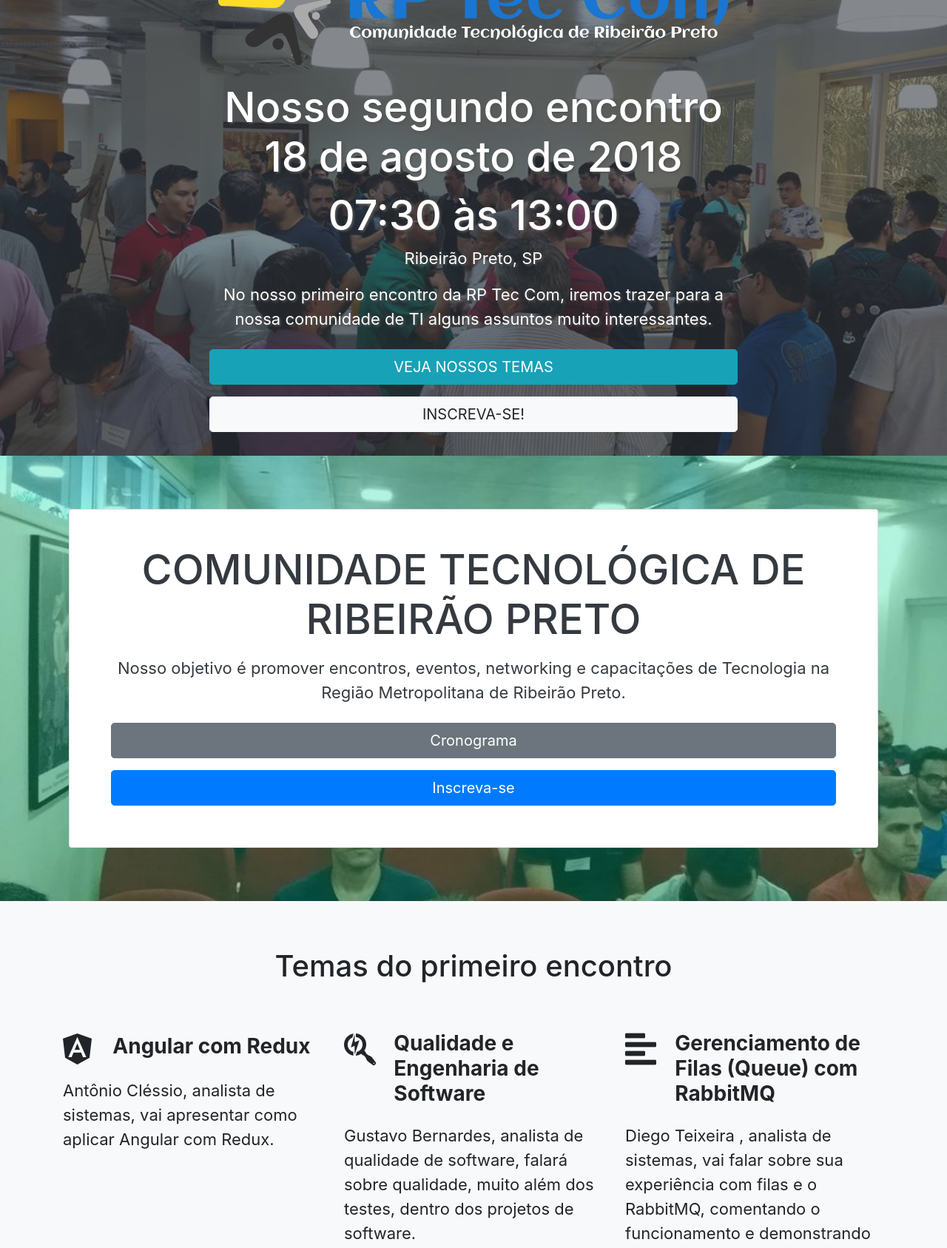
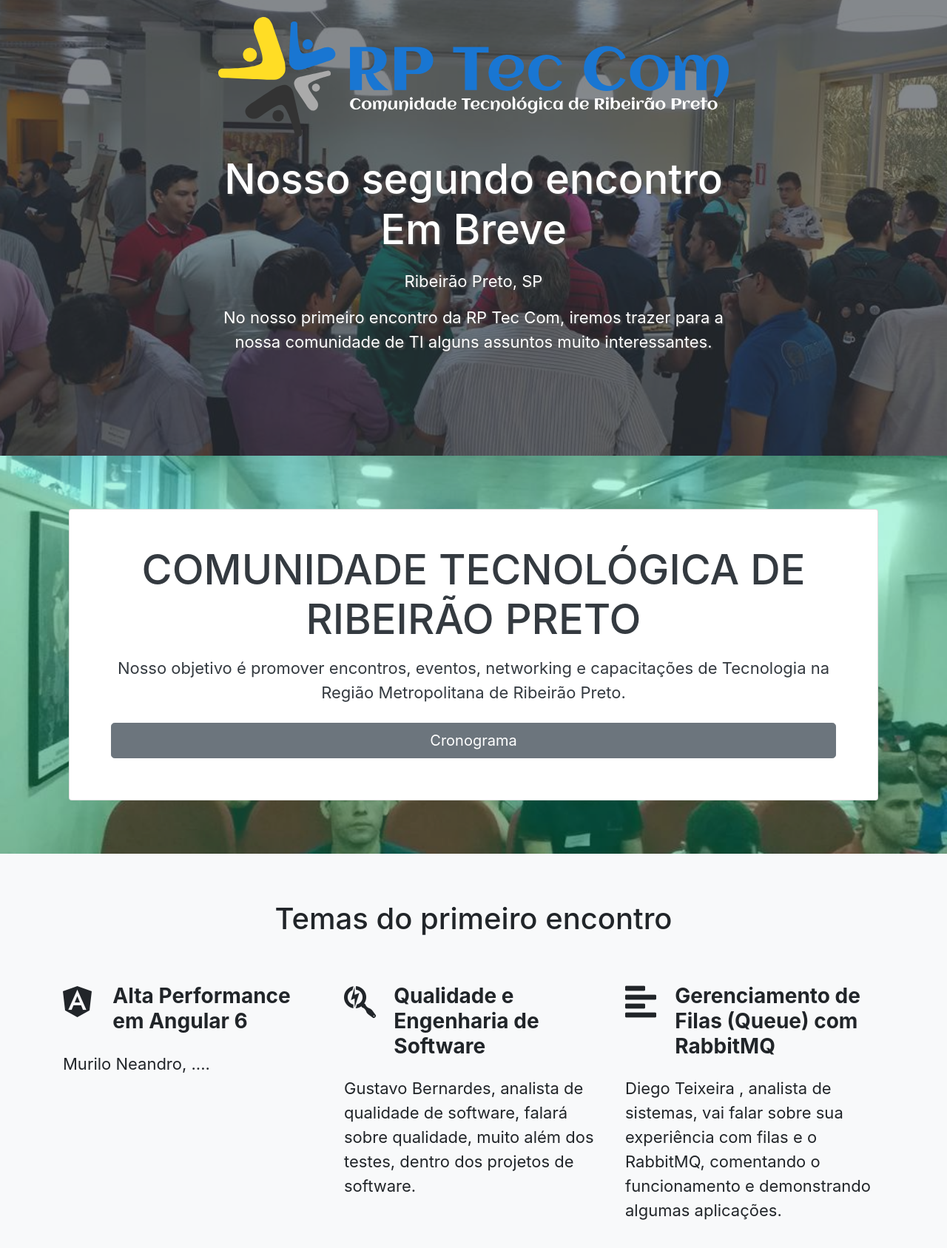
Before and after one commit to lucasbuetto/RPTecCom.web.site, a website: page app/index.html in a window 1280 px wide. Shown: the part 184-1871 px from the top of the page at 74% size. Drawn offline with nearby package versions, Linux system fonts and the light colour scheme; files that its build step writes are made by us from their sources.

Commit message:
Integrar dados do arquivo de configuração #26

```diff
--- a/app/assets/js/index.js
+++ b/app/assets/js/index.js
@@ -103,7 +103,12 @@ function configuration(config) {
     //Set Event informations
     $('[eventDate]').text(config.eventDate);
     $('[eventPeriod]').text(config.eventPeriod);
-    $('[subscriptionUrl]').text(config.subscriptionUrl);
+    if(config.subscriptionUrl == null || config.subscriptionUrl == "" | config.subscriptionUrl == undefined) {
+        $('[subscriptionUrl]').addClass('d-none');
+    }
+    else {
+        $('[subscriptionUrl][href]').attr('href', config.subscriptionUrl);
+    }
 
     //Set Location
     var location = config.location;
--- a/app/assets/json/config.json
+++ b/app/assets/json/config.json
@@ -1,9 +1,9 @@
 {
     "name": "RP Tec Com",
     "year": "2018",
-    "eventDate": "18 de agosto de 2018",
-    "eventPeriod": "07:30 às 13:00",
-    "subscriptionUrl": "#SYMPLA_OR_OTHER_SUBSCRIPTION_SYSTEM",
+    "eventDate": "Em Breve",
+    "eventPeriod": "",
+    "subscriptionUrl": "",
     "facebook": "",
     "twitter": "",
     "Instagram": "",
--- a/app/assets/json/schedule.json
+++ b/app/assets/json/schedule.json
@@ -13,8 +13,8 @@
     },
     {
         "horary": "08:40",
-        "theme": "Angular com Redux",
-        "speaker": "Antônio Cléssio",
+        "theme": "Alta Performance em Angular 6",
+        "speaker": "Murilo Neandro",
         "trail": "Técnico"
     },
     {
--- a/app/assets/json/speakers.json
+++ b/app/assets/json/speakers.json
@@ -1,9 +1,9 @@
 [
     {
         "animate": "animate-in-left",
-        "image": "assets/images/palestrantes/antonio_clessio.jpg",
-        "name": "Antônio Cléssio",
-        "theme": "Angular com Redux"
+        "image": "assets/images/palestrantes/default.png",
+        "name": "Murilo Neandro",
+        "theme": "Alta Performance em Angular 6"
     },
     {
         "animate": "animate-in-down",
--- a/app/assets/json/sponsors.json
+++ b/app/assets/json/sponsors.json
@@ -1,43 +1,8 @@
 [
-    {
-        "name": "avsoft",
-        "url": "http://reges.com.br/ribeiraopreto/",
-        "srcImage": "assets/images/apoio/logo-avsoft.jpg"
-    },
-    {
-        "name": "Data H",
-        "url": "https://www.datah.com.br/",
-        "srcImage": "assets/images/apoio/logo-datah.jpg"
-    },
-    {
-        "name": "iClinic",
-        "url": "http://iclinic.com.br/",
-        "srcImage": "assets/images/apoio/logo-iclinic.jpg"
-    },
-    {
-        "name": "Innowatt",
-        "url": "http://www.innowatt.ind.br/",
-        "srcImage": "assets/images/apoio/logo-innowatt.jpg"
-    },
     {
         "name": "MAG IT",
         "url": "http://www.mag-it.com.br/",
         "srcImage": "assets/images/apoio/logo-magit2.jpg"
-    },
-    {
-        "name": "faculdade REGES",
-        "url": "http://reges.com.br/ribeiraopreto/",
-        "srcImage": "assets/images/apoio/logo-reges.jpg"
-    },
-    {
-        "name": "Swfast",
-        "url": "http://www.swfast.com.br/",
-        "srcImage": "assets/images/apoio/logo-swfast.jpg"
-    },
-    {
-        "name": "Tree Inova",
-        "url": "http://treeinova.com.br/",
-        "srcImage": "assets/images/apoio/logo-treeinova.jpg"
     },
     {
         "name": "SwordMaster",
--- a/app/assets/json/themes.json
+++ b/app/assets/json/themes.json
@@ -1,8 +1,8 @@
 [
     {
         "icon": "fab fa-angular",
-        "theme": "Angular com Redux",
-        "description": "Antônio Cléssio, analista de sistemas, vai apresentar como aplicar Angular com Redux."
+        "theme": "Alta Performance em Angular 6",
+        "description": "Murilo Neandro, ...."
     },
     {
         "icon": "fab fa-searchengin",
--- a/app/index.html
+++ b/app/index.html
@@ -93,7 +93,7 @@
             <a class="nav-link" href="#contact">Contato</a>
           </li>
         </ul>
-        <a class="btn btn-outline-light navbar-btn mx-1" href="https://www.sympla.com.br/rp-tec-com-n1__200809" target="_blank">INSCRIÇÃO</a>
+        <a subscriptionUrl class="btn btn-outline-light navbar-btn mx-1" href="" target="_blank">INSCRIÇÃO</a>
       </div>
     </div>
   </nav>
@@ -115,8 +115,8 @@
             <p class="shadowed-text">Ribeirão Preto, SP</p>
             <p class="shadowed-text">No nosso primeiro encontro da RP Tec Com, iremos trazer para a nossa comunidade de TI alguns assuntos muito interessantes.</p>
 
-            <a  href="#themes" target="_blank" class="btn btn-lg m-2 btn-info">VEJA NOSSOS TEMAS</a>
-            <a  href="https://www.sympla.com.br/rp-tec-com-n1__200809" target="_blank" class="btn btn-lg m-2 btn-light">INSCREVA-SE!</a>
+            <a subscriptionUrl href="#themes" target="_blank" class="btn btn-lg m-2 btn-info">VEJA NOSSOS TEMAS</a>
+            <a subscriptionUrl href="" target="_blank" class="btn btn-lg m-2 btn-light">INSCREVA-SE!</a>
 
           </div>
         </div>
@@ -133,7 +133,7 @@
             <h1 class="mb-3 display-4 text-dark">COMUNIDADE TECNOLÓGICA DE RIBEIRÃO PRETO</h1>
             <p class="text-dark">Nosso objetivo é promover encontros, eventos, networking e capacitações de Tecnologia na Região Metropolitana de Ribeirão Preto. </p>
             <a href="#schedule" class="btn btn-lg m-2 btn-secondary">Cronograma</a>
-            <a class="btn btn-primary btn-lg m-2" href="#register">Inscreva-se</a>
+            <a subscriptionUrl class="btn btn-primary btn-lg m-2" href="#register">Inscreva-se</a>
           </div>
         </div>
       </div>
@@ -207,7 +207,7 @@
   </div>
 
   <!-- Call to action -->
-  <div class="py-6 section section-info" id="register" style="background-image: url('assets/images/inscrevase.jpg');">
+  <div subscriptionUrl class="py-6 section section-info" id="register" style="background-image: url('assets/images/inscrevase.jpg');">
     <div class="container">
       <div class="row">
         <div class="col-md-8 text-left">
@@ -215,7 +215,7 @@
             <h1 class="m-3 text-white shadowed-text">As inscrições estão abertas</h1>
             <p class="m-3 shadowed-text d-none">
             </p>
-            <a href="#" class="btn btn-warning btn-lg m-3">Inscreva-se</a>
+            <a subscriptionUrl href="#" class="btn btn-warning btn-lg m-3">Inscreva-se</a>
           </div>
         </div>
       </div>
@@ -243,12 +243,12 @@
               <table class="mx-auto">
                   <tr>
                     <td align="right"><p class="lead">Matheus:</p></td>
-                    <td><p class="lead"><a class="text-white" href="tel:+551698848-0228">(16) 98848-0228</a></p></td>
+                    <td><p class="lead"><a class="text-white" href="https://web.whatsapp.com/send?phone=+5516988480228&text=" target="_blank">(16) 98848-0228</a></p></td>
                     <td><p class="lead"><i class="d-block ml-1 fab fa-whatsapp text-success"></p></i></td>
                   </tr>
                   <tr>
                     <td align="right"><p class="lead">Murilo:</p></td>
-                    <td><p class="lead"><a class="text-white" href="tel:+551699165-5609">(16) 99165-5609</a></p></td>
+                    <td><p class="lead"><a class="text-white" href="https://web.whatsapp.com/send?phone=+5516991655609&text=" target="_blank">(16) 99165-5609</a></p></td>
                     <td><p class="lead"><i class="d-block ml-1 fab fa-whatsapp text-success"></p></i></td>
                   </tr>
               </table>
```
Also changed, not shown: app/assets/json/sponsors.1.json (added, +47 -0 lines).
